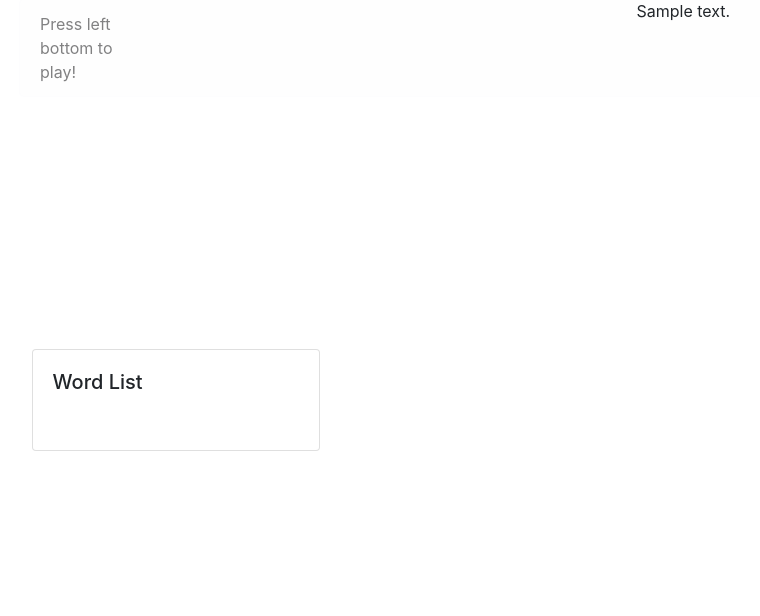
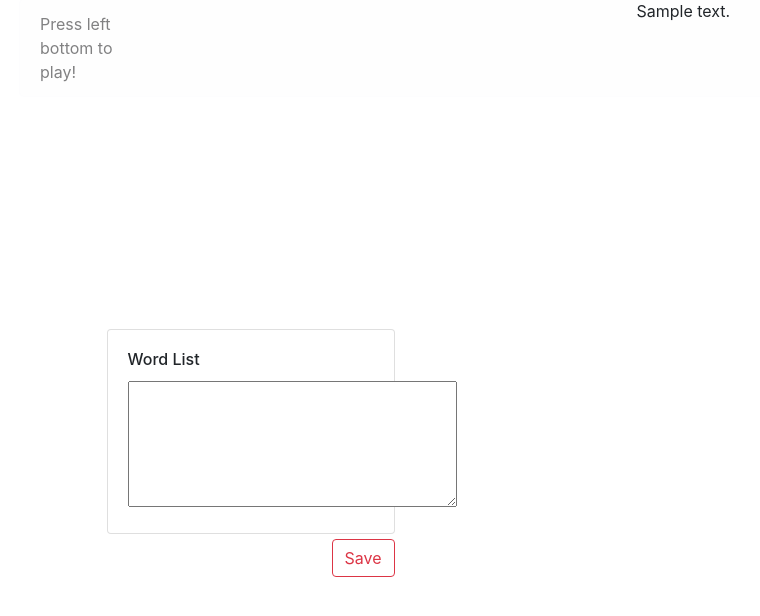
Before and after one commit to wkdthf21/webTeamProject, a Django app: template Video/templates/VideoStudy.html in a window 1280 px wide. Shown: the part 135-751 px from the top of the page, without its empty margins (66-826 px from the left). Run offline with Django 3.2, Linux system fonts and the light colour scheme; the template is opened without the code that fills it: most values are stand-ins (such as "Sample title", 1, 10 or a date in 2020); some libraries are stand-ins or nearby versions.

Commit message:
place save button in Study Page

```diff
--- a/Video/static/css/container.css
+++ b/Video/static/css/container.css
@@ -6,11 +6,17 @@
 
 .wordList {
     position: fixed!important;
-    padding-right: 1100px;
-    padding-top: 350px;
+    padding-right: 950px;
+    padding-top: 330px;
 }
 
 .alertMessage{
   position: fixed!important;
   padding-right: 1100px;
 }
+
+.SaveButton{
+  position: fixed!important;
+  padding-right: 500px;
+  padding-top: 540px;
+}
--- a/Video/templates/VideoStudy.html
+++ b/Video/templates/VideoStudy.html
@@ -15,16 +15,17 @@
     }
 
     document.onmouseup = function() {
-        document.getElementById("WordList").innerHTML += selectText();
         if (selectText()!=''){
-            document.getElementById("WordList").innerHTML += '</br>'
+            var word = selectText;
+            document.getElementById("WordList").value += selectText();
+            document.getElementById("WordList").value += '\n';
         }
     }
 </script>
 
     <br/>
     <br/>
-    <form class="studyVideo" action="#" method="POST">
+    <form class="studyVideo" method="POST">
     {% csrf_token %}
     <!-- Video Main  -->
     <div class = "flexBox">
@@ -36,16 +37,20 @@
         <div class = "row justify-content-md-center">
           <div class = "col-3 wordList">
             <div class="card" style="width: 18rem;">
-            <div id="WordList" class="card-body">
-              <h5 class="card-title">Word List</h5><br/>
+            <div class="card-body">
+              <h6 class="card-title">Word List </h6>
+              <textarea id="WordList" name="WordList" rows="5" cols="30"></textarea>
             </div>
           </div>
           </div>
           <div class = "col-3 video">
             <iframe width="448" height="252" src="{{videoRecord.video_url}}" frameborder="0" allow="accelerometer; autoplay; encrypted-media; gyroscope; picture-in-picture" allowfullscreen></iframe>
           </div>
+          <div class = "col-3 SaveButton">
+             <button class="btn btn-outline-danger" type = "submit" name="mode" value="Save"> Save </button><br/>
+          </div>
           <div class = "col-5">
-            </div>
+          </div>
           <div id="caption" class = "col-4">
             {{captionRecord.text | linebreaks}}
           </div>
@@ -58,6 +63,8 @@
         <br/>
         <br/>
     </div>
+    <br/>
+    <br/>
     </form>
 <script src="{% static 'js/scroll-fixed.js' %}"></script>
 {% endblock %}
```
